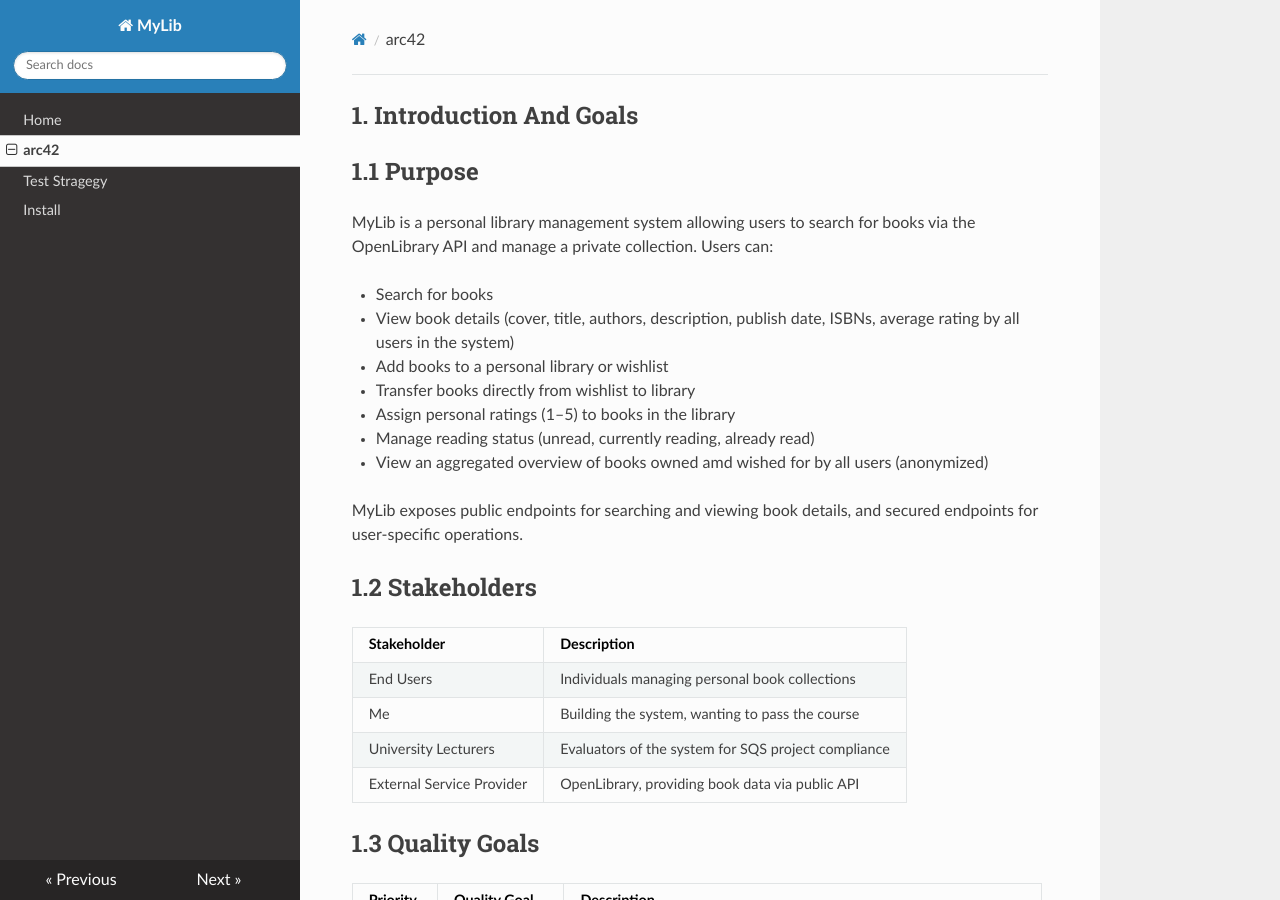
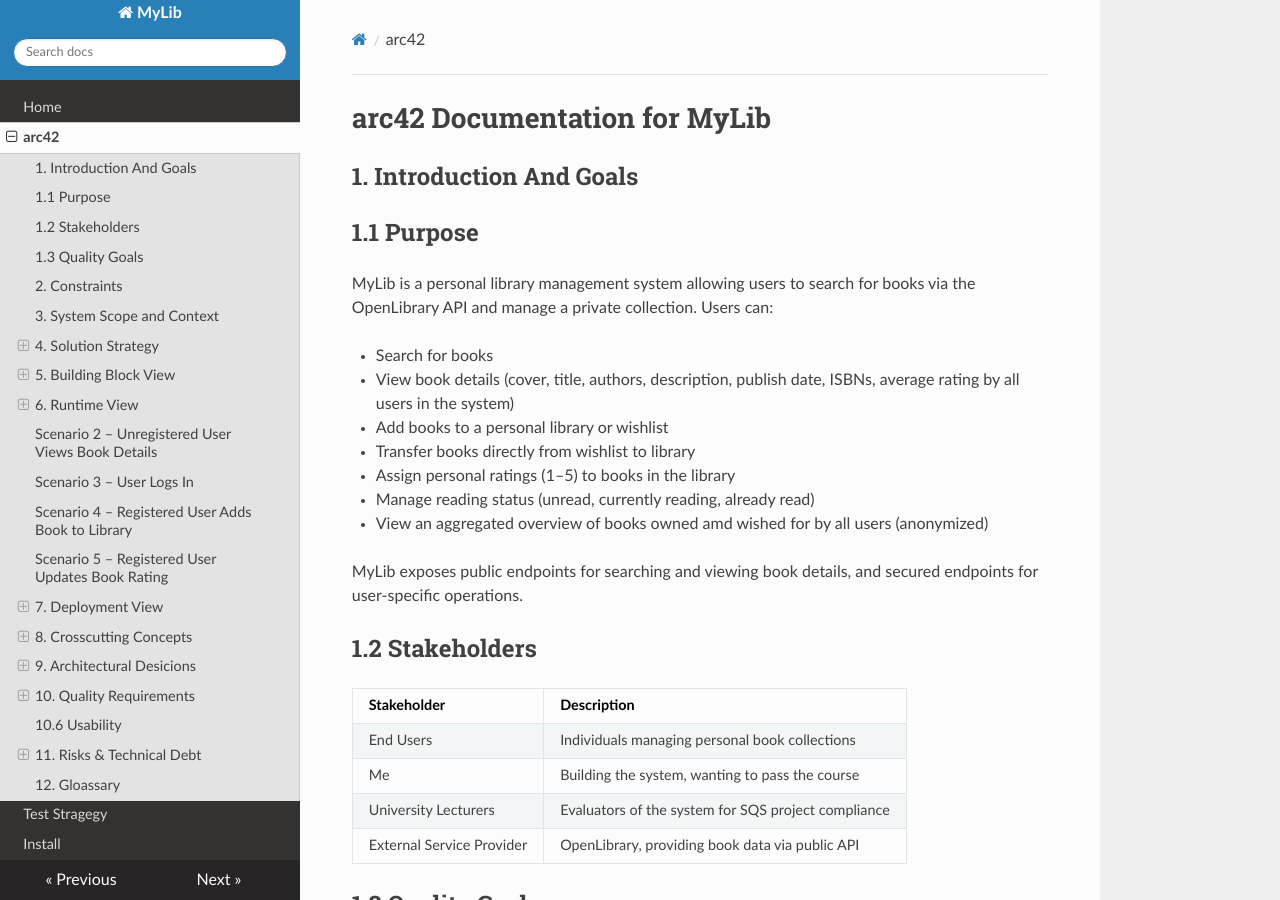
Before and after one commit to CP-THRO/THRO-SQS-MyLib, an MkDocs documentation site: the page built from docs/arc42.md, in a window 1280 px wide and 900 px high. Built offline with MkDocs 1.6.1, drawn with Linux system fonts in a browser that asks for light colours; nearby versions of some CDN libraries.

Commit message:
Add header

```diff
--- a/docs/arc42.md
+++ b/docs/arc42.md
@@ -1,3 +1,5 @@
+# arc42 Documentation for MyLib
+
 ## 1. Introduction And Goals
 
 ## 1.1 Purpose
```
